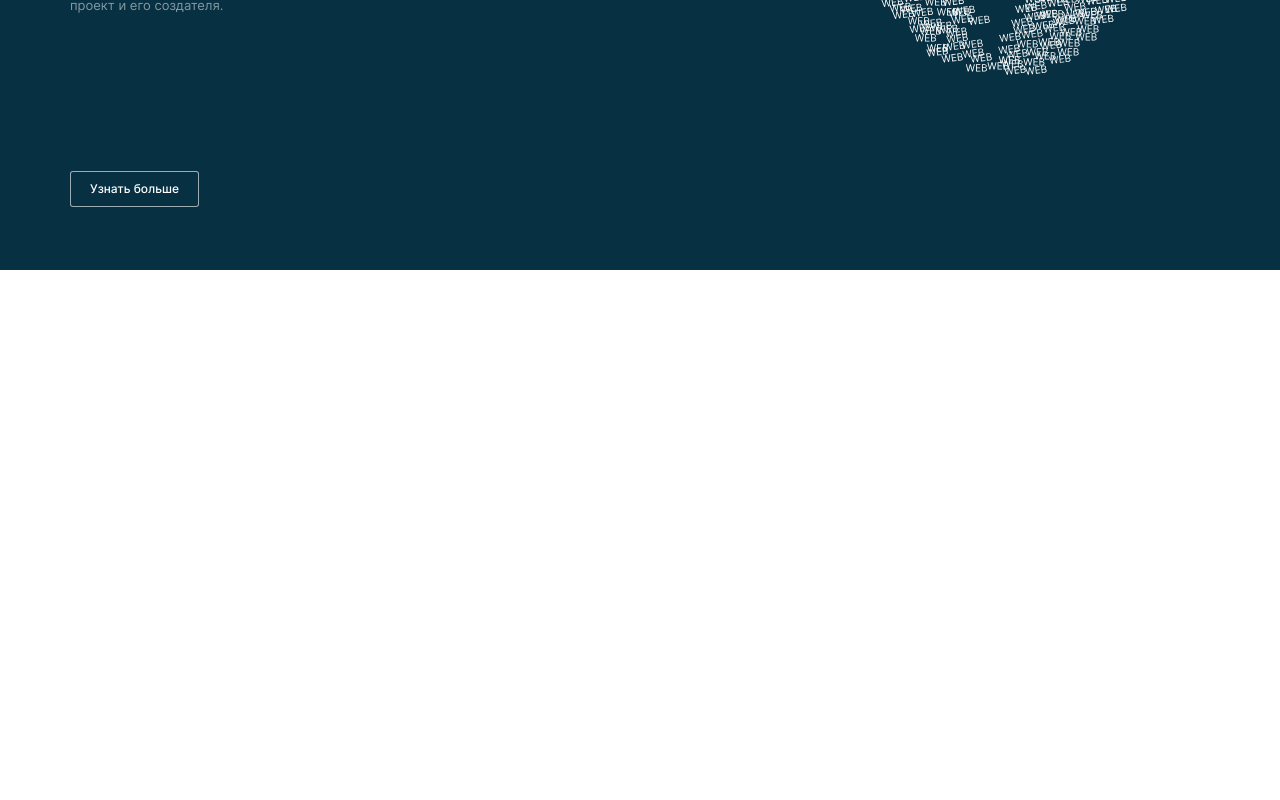
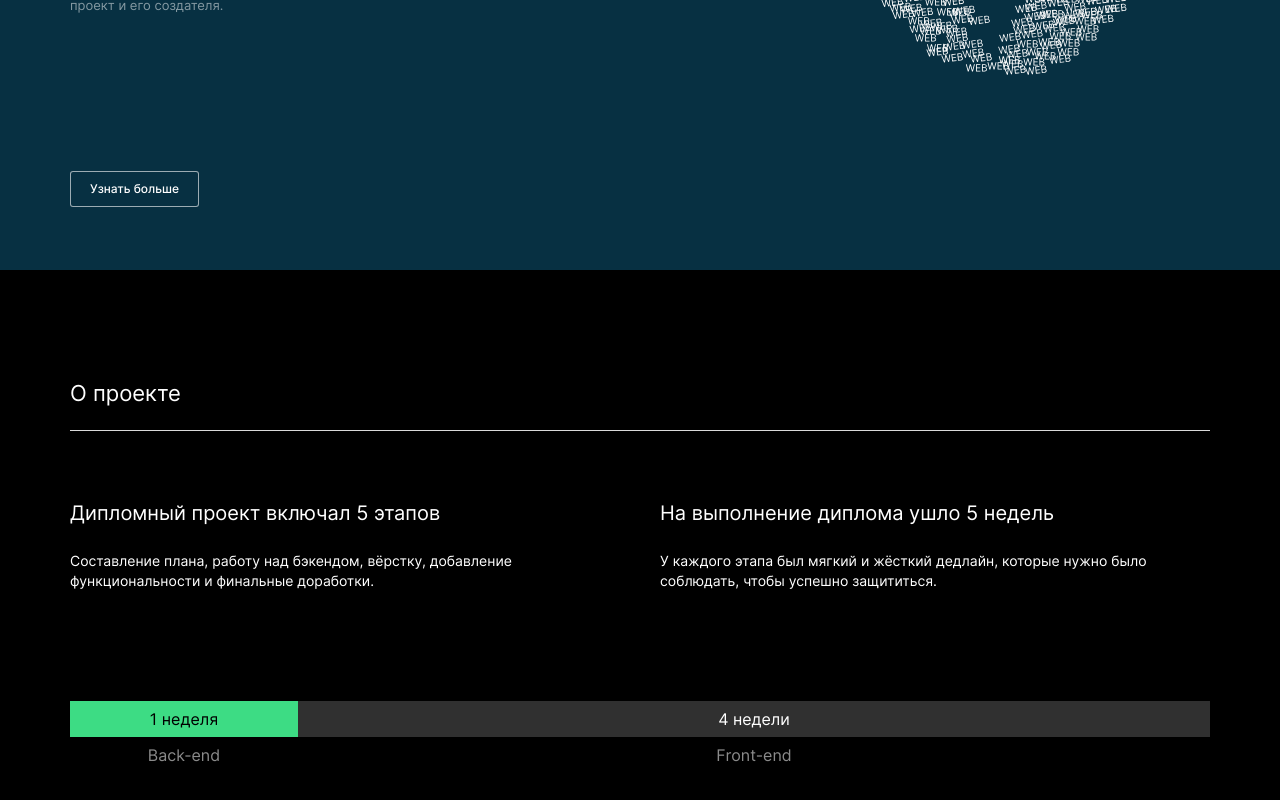
Before and after one commit to Pechenjka/movies-explorer-frontend, a React (Create React App) app: page / in a window 1280 px wide. Shown: the part 304-1104 px from the top of the page. Before the commit the page ends 800 px from the top, so only its background shows below. Built offline with nearby package versions, Linux system fonts and the light colour scheme.

Commit message:
feat: добавить компонент (AboutProject: - о проекте) на главную страницу

```diff
--- /dev/null
+++ b/src/components/AboutProject/AboutProject.css
@@ -0,0 +1,88 @@
+.content_aboutProject {
+  color: #ffff;
+  max-width: 1140px;
+  margin: 0 auto;
+}
+
+.aboutProject__header {
+  border-bottom: 1px solid rgba(218, 218, 218, 1);
+  padding-bottom: 23px;
+  padding-top: 110px;
+  display: block;
+}
+
+.aboutProject__header_text {
+  width: 100%;
+  margin: 0;
+  font-size: 22px;
+  line-height: 27px;
+}
+
+.aboutProject__list {
+  /* max-width: 550px; */
+  padding: 0;
+  margin: 70px 0 110px 0;
+  max-height: 90px;
+  display: flex;
+  list-style: none;
+}
+
+.aboutProject__list_container {
+  display: block;
+  width: 550px;
+}
+.aboutProject__list_container:last-of-type {
+  margin-left: 40px;
+}
+
+.aboutProject__list_header {
+  font-size: 20px;
+  line-height: 24px;
+  font-style: normal;
+  font-weight: normal;
+  margin: 0 0 26px 0;
+}
+
+.aboutProject__list_paragraph {
+  font-style: normal;
+  font-weight: normal;
+  font-size: 14px;
+  line-height: 20px;
+  margin: 0;
+}
+
+.aboutProject__table {
+  display: flex;
+  padding-bottom: 110px;
+}
+
+.aboutProject__table_container {
+  display: flex;
+  flex-direction: column;
+  width: 228px;
+  background-color: rgba(61, 220, 132, 1);
+  color: black;
+}
+.aboutProject__table_container:last-of-type {
+  background-color: rgba(48, 48, 48, 1);
+  color: white;
+  flex-grow: 1;
+}
+
+.aboutProject__table_header {
+  padding: 0;
+  height: 36px;
+  display: flex;
+  justify-content: center;
+  align-items: center;
+}
+
+.aboutProject__table_row {
+  padding: 0;
+  height: 36px;
+  background-color: black;
+  color: rgba(139, 139, 139, 1);
+  display: flex;
+  justify-content: center;
+  align-items: center;
+}
--- /dev/null
+++ b/src/components/AboutProject/AboutProject.js
@@ -0,0 +1,51 @@
+import "./AboutProject.css";
+
+const AboutProject = () => {
+  const aboutProject = [
+    {
+      header: "Дипломный проект включал 5 этапов",
+      paragraph: "Составление плана, работу над бэкендом, вёрстку, добавление функциональности и финальные доработки.",
+    },
+    {
+      header: "На выполнение диплома ушло 5 недель",
+      paragraph:
+        "У каждого этапа был мягкий и жёсткий дедлайн, которые нужно было соблюдать, чтобы успешно защититься.",
+    },
+  ];
+
+  const timeTable = [
+    { header: "1 неделя", firstRow: "Back-end" },
+    { header: "4 недели", firstRow: "Front-end" },
+  ];
+
+  return (
+    <div className="content_aboutProject">
+      <div className="aboutProject__header">
+        <p className="aboutProject__header_text">О проекте</p>
+      </div>
+
+      <ul className="aboutProject__list">
+        {aboutProject.map((item) => {
+          return (
+            <li className="aboutProject__list_container">
+              <h3 className="aboutProject__list_header">{item.header}</h3>
+              <p className="aboutProject__list_paragraph">{item.paragraph}</p>
+            </li>
+          );
+        })}
+      </ul>
+      <table className="aboutProject__table">
+        {timeTable.map((item) => {
+          return (
+            <tr className="aboutProject__table_container">
+              <td className="aboutProject__table_header">{item.header}</td>
+              <td className="aboutProject__table_row">{item.firstRow}</td>
+            </tr>
+          );
+        })}
+      </table>
+    </div>
+  );
+};
+
+export default AboutProject;
--- a/src/components/App/App.css
+++ b/src/components/App/App.css
@@ -1,6 +1,5 @@
 .page {
   max-width: 1280px;
   min-width: 320px;
-  background-color: #0000;
   margin: 0 auto;
 }
--- a/src/components/Main/Main.js
+++ b/src/components/Main/Main.js
@@ -1,16 +1,14 @@
-import Promo from '../Promo/Promo';
-import './Main.css'
+import AboutProject from "../AboutProject/AboutProject";
+import Promo from "../Promo/Promo";
+import "./Main.css";
 
 const Main = () => {
-
-  return(
-    <main className='content'>
-<Promo/>
+  return (
+    <main className="content">
+      <Promo />
+      <AboutProject/>
     </main>
-
-
-
-  )
-}
+  );
+};
 
 export default Main;
--- a/src/components/Promo/Promo.css
+++ b/src/components/Promo/Promo.css
@@ -1,6 +1,6 @@
 .content_promo {
   max-width: 100%;
-  height: 574px;
+  max-height: 574px;
   background-color: #073042;
   display: flex;
   flex-direction: column;
@@ -13,7 +13,6 @@
 }
 
 .promo__header {
-  font-family: "Inter";
   line-height: 58px;
   font-size: 50px;
   font-weight: normal;
@@ -24,7 +23,6 @@
 }
 
 .promo__description {
-  font-family: "Inter";
   max-width: 310px;
   font-size: 13px;
   line-height: 16px;
@@ -34,7 +32,6 @@
 }
 
 .promo__button {
-  font-family: "Inter";
   width: 129px;
   height: 36px;
   margin: 145px 0 75px 0;
--- a/src/index.css
+++ b/src/index.css
@@ -2,10 +2,9 @@
 @import url("./vendor/font.css");
 
 body {
+  background-color: rgb(0, 0, 0);
   margin: 0;
-  font-family: -apple-system, BlinkMacSystemFont, 'Segoe UI', 'Roboto', 'Oxygen',
-    'Ubuntu', 'Cantarell', 'Fira Sans', 'Droid Sans', 'Helvetica Neue',
-    sans-serif;
+  font-family: "Inter", sans-serif;
   -webkit-font-smoothing: antialiased;
   -moz-osx-font-smoothing: grayscale;
 }
```
